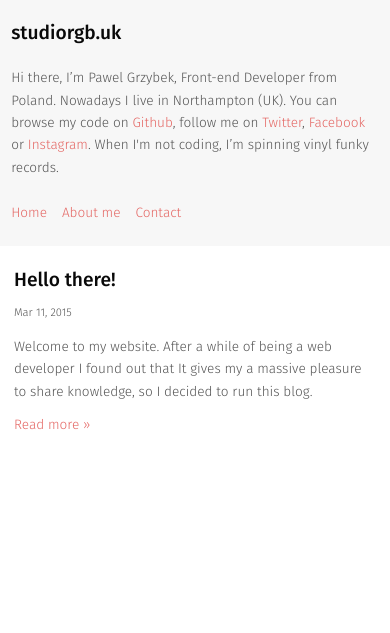
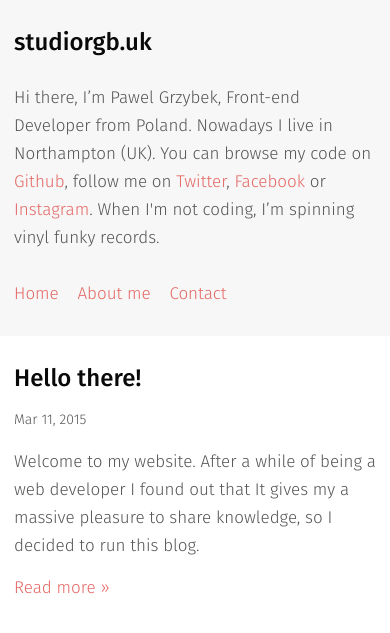
Before and after one commit to kimruddock/pawelgrzybek.github.io, a Jekyll site: the page built from index.html, in a window 390 px wide. Shown: the top 633 px of the page. Built offline with Jekyll 4.4.1, drawn with Linux system fonts in a browser that asks for light colours; Markdown is read by kramdown in place of the engine named in the settings.

Commit message:
Changed the font size on mobile

```diff
--- a/_sass/_global.scss
+++ b/_sass/_global.scss
@@ -10,10 +10,7 @@
 }
 html {
   height: 100%;
-  font-size: 80%;
-  @include mq(medium) {
-    font-size: 100%;
-  }
+  font-size: 100%;
   -ms-text-size-adjust: 100%;
   -webkit-text-size-adjust: 100%;
   -webkit-font-smoothing: antialiased;
```
